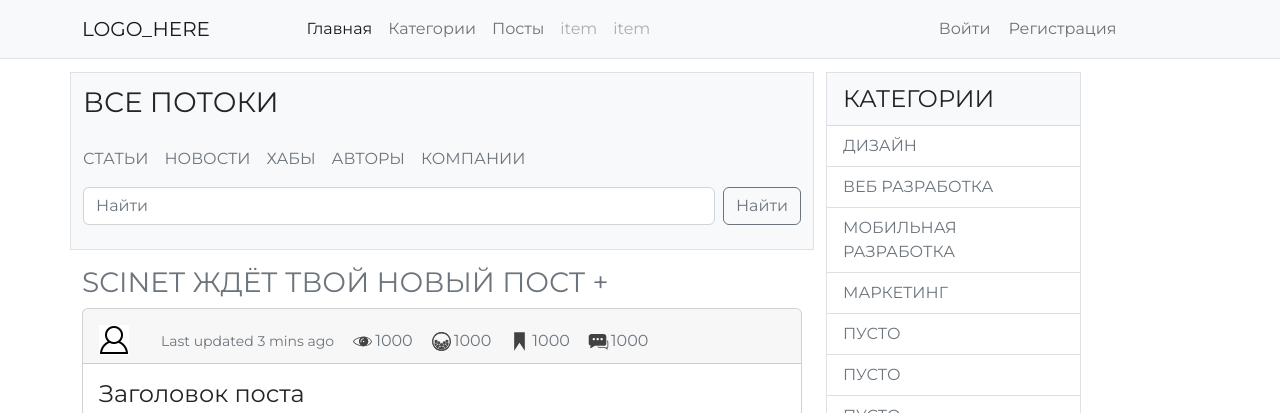
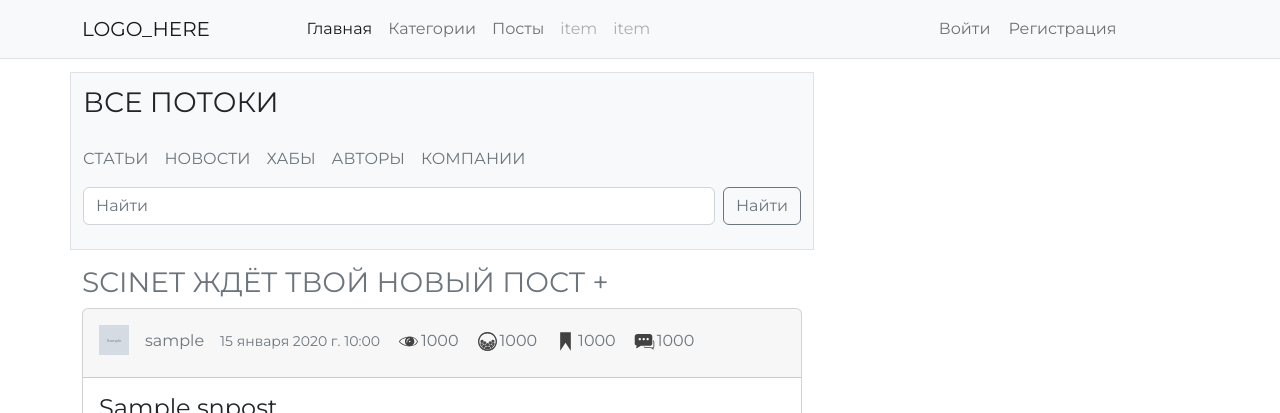
Before and after one commit to basterrus/scinet, a Django app: page / in a window 1280 px wide. Shown: the top 413 px of the page. Run offline with Django 4.2, Linux system fonts and the light colour scheme; tables that the repository leaves empty hold one stand-in row (values such as "Sample post"); grey boxes marked "Sample" are stand-in pictures.

Commit message:
posts fix + visual bug

```diff
--- a/mainapp/views.py
+++ b/mainapp/views.py
@@ -39,6 +39,7 @@ class SNPostsListView(ListView):
     def get_context_data(self, **kwargs):
         context = super().get_context_data(**kwargs)
         section_pk = self.kwargs.get('pk')
+        context['posts'] = SNPosts.objects.all()
         context['links_menu'] = get_links_menu()
         context['category'] = SNSections.objects.filter(pk=section_pk)
         return context
--- a/templates/mainapp/index.html
+++ b/templates/mainapp/index.html
@@ -33,19 +33,19 @@
                             scinet ждёт твой новый пост +
                         </a></h3>
                     </div>
-
+                    {% for post in posts %}
                     <div class="card w-100">
                         <div class="card-header">
                             <div class="user-info d-flex m-auto pt-1">
                                 <div class="user-photo pt-1">
-                                    <img src="{{ user.avatar|media_for_users }}" alt="user-logo" width="30px"
+                                    <img src="{{ post.user.avatar|media_for_users }}" alt="user-logo" width="30px"
                                          height="30px">
                                 </div>
                                 <div class="user-name ms-3 pt-2">
-                                    <p><a href="#" class="text-muted text-decoration-none">{{ user.username }}</a></p>
+                                    <p><a href="#" class="text-muted text-decoration-none">{{ post.user.username }}</a></p>
                                 </div>
                                 <div class="passed-time ms-3 pt-2">
-                                    <small class="text-muted">Last updated 3 mins ago</small>
+                                    <small class="text-muted">{{ post.updated_at}}</small>
                                 </div>
                                 <div class="reactions-block pt-2 d-flex">
                                     <div class="total-views ms-3">
@@ -73,24 +73,9 @@
 
                         </div>
                         <div class="card-body">
-                            <h5 class="card-title fs-4 font-weight-bold">Заголовок поста</h5>
-                            <img src="https://habrastorage.org/getpro/habr/upload_files/179/ce3/c45/179ce3c4535c1f24def13ada5ffbeefa.jpg"
-                                 alt="img" class="w-80 mx-auto d-block img-fluid">
+                            <h5 class="card-title fs-4 font-weight-bold">{{ post.name}}</h5>
                             <div class="text-post pt-2">
-                                <p class="card-text">Lorem Ipsum - это текст-"рыба", часто используемый в печати и
-                                    вэб-дизайне.
-                                    Lorem Ipsum является стандартной "рыбой" для текстов на латинице с начала XVI века.
-                                    В то время некий безымянный печатник создал большую коллекцию размеров и форм
-                                    шрифтов,
-                                    используя Lorem Ipsum для распечатки образцов. Lorem Ipsum не только успешно пережил
-                                    без
-                                    заметных изменений пять веков, но и перешагнул в электронный дизайн. Его
-                                    популяризации в
-                                    новое время послужили публикация листов Letraset с образцами Lorem Ipsum в 60-х
-                                    годах и,
-                                    в более недавнее время, программы электронной вёрстки типа Aldus PageMaker, в
-                                    шаблонах которых
-                                    используется Lorem Ipsum.</p>
+                                <p class="card-text">{{ post.text }}</p>
                             </div>
                         </div>
 
@@ -100,37 +85,38 @@
                     </div>
                 </div>
             </div>
+            {% endfor %}
 
 
-            <div class="col-3">
-                <div class="border best-blogs ">
-                    <ul class="list-group list-group-flush">
-                        <li class="list-group-item text-uppercase fs-4 bg-light">категории</li>
-                        <li class="list-group-item text-uppercase">
-                            <a href="#" class="text-muted text-decoration-none">дизайн</a></li>
-                        <li class="list-group-item text-uppercase"><a href="#"
-                                                                      class="text-muted text-decoration-none">веб
-                            разработка</a>
-                        </li>
-                        <li class="list-group-item text-uppercase"><a href="#"
-                                                                      class="text-muted text-decoration-none">мобильная
-                            разработка</a>
-                        </li>
-                        <li class="list-group-item text-uppercase"><a href="#"
-                                                                      class="text-muted text-decoration-none">маркетинг</a>
-                        <li class="list-group-item text-uppercase"><a href="#"
-                                                                      class="text-muted text-decoration-none">пусто</a>
-                        <li class="list-group-item text-uppercase"><a href="#"
-                                                                      class="text-muted text-decoration-none">пусто</a>
-                        <li class="list-group-item text-uppercase"><a href="#"
-                                                                      class="text-muted text-decoration-none">пусто</a>
-                        <li class="list-group-item text-uppercase"><a href="#"
-                                                                      class="text-muted text-decoration-none">пусто</a>
-                        <li class="list-group-item text-uppercase"><a href="#"
-                                                                      class="text-muted text-decoration-none">пусто</a>
-                    </ul>
-                </div>
-            </div>
+{#            <div class="col-3">#}
+{#                <div class="border best-blogs ">#}
+{#                    <ul class="list-group list-group-flush">#}
+{#                        <li class="list-group-item text-uppercase fs-4 bg-light">категории</li>#}
+{#                        <li class="list-group-item text-uppercase">#}
+{#                            <a href="#" class="text-muted text-decoration-none">дизайн</a></li>#}
+{#                        <li class="list-group-item text-uppercase"><a href="#"#}
+{#                                                                      class="text-muted text-decoration-none">веб#}
+{#                            разработка</a>#}
+{#                        </li>#}
+{#                        <li class="list-group-item text-uppercase"><a href="#"#}
+{#                                                                      class="text-muted text-decoration-none">мобильная#}
+{#                            разработка</a>#}
+{#                        </li>#}
+{#                        <li class="list-group-item text-uppercase"><a href="#"#}
+{#                                                                      class="text-muted text-decoration-none">маркетинг</a>#}
+{#                        <li class="list-group-item text-uppercase"><a href="#"#}
+{#                                                                      class="text-muted text-decoration-none">пусто</a>#}
+{#                        <li class="list-group-item text-uppercase"><a href="#"#}
+{#                                                                      class="text-muted text-decoration-none">пусто</a>#}
+{#                        <li class="list-group-item text-uppercase"><a href="#"#}
+{#                                                                      class="text-muted text-decoration-none">пусто</a>#}
+{#                        <li class="list-group-item text-uppercase"><a href="#"#}
+{#                                                                      class="text-muted text-decoration-none">пусто</a>#}
+{#                        <li class="list-group-item text-uppercase"><a href="#"#}
+{#                                                                      class="text-muted text-decoration-none">пусто</a>#}
+{#                    </ul>#}
+{#                </div>#}
+{#            </div>#}
 
         </div>
     </div>
```
Also changed, not shown: blogapp/views.py (line endings or trailing spaces).
